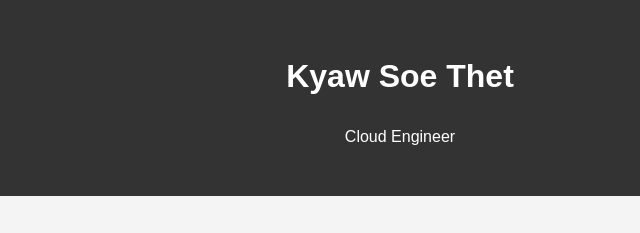
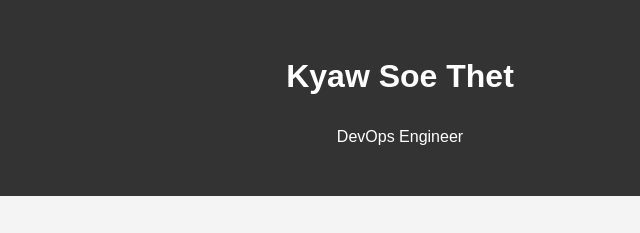
Before and after one commit to ZenoOps/web_demo, a plain HTML site: page index.html in a window 1280 px wide. Shown: the top 233 px of the page, 240-880 px from the left. Drawn offline with Linux system fonts and the light colour scheme.

Commit message:
Update index.html

```diff
--- a/index.html
+++ b/index.html
@@ -80,7 +80,7 @@
 <body>
     <div class="header">
         <h1>Kyaw Soe Thet</h1>
-        <p>Cloud Engineer</p>
+        <p>DevOps Engineer</p>
     </div>
 
     <div class="container">
```
